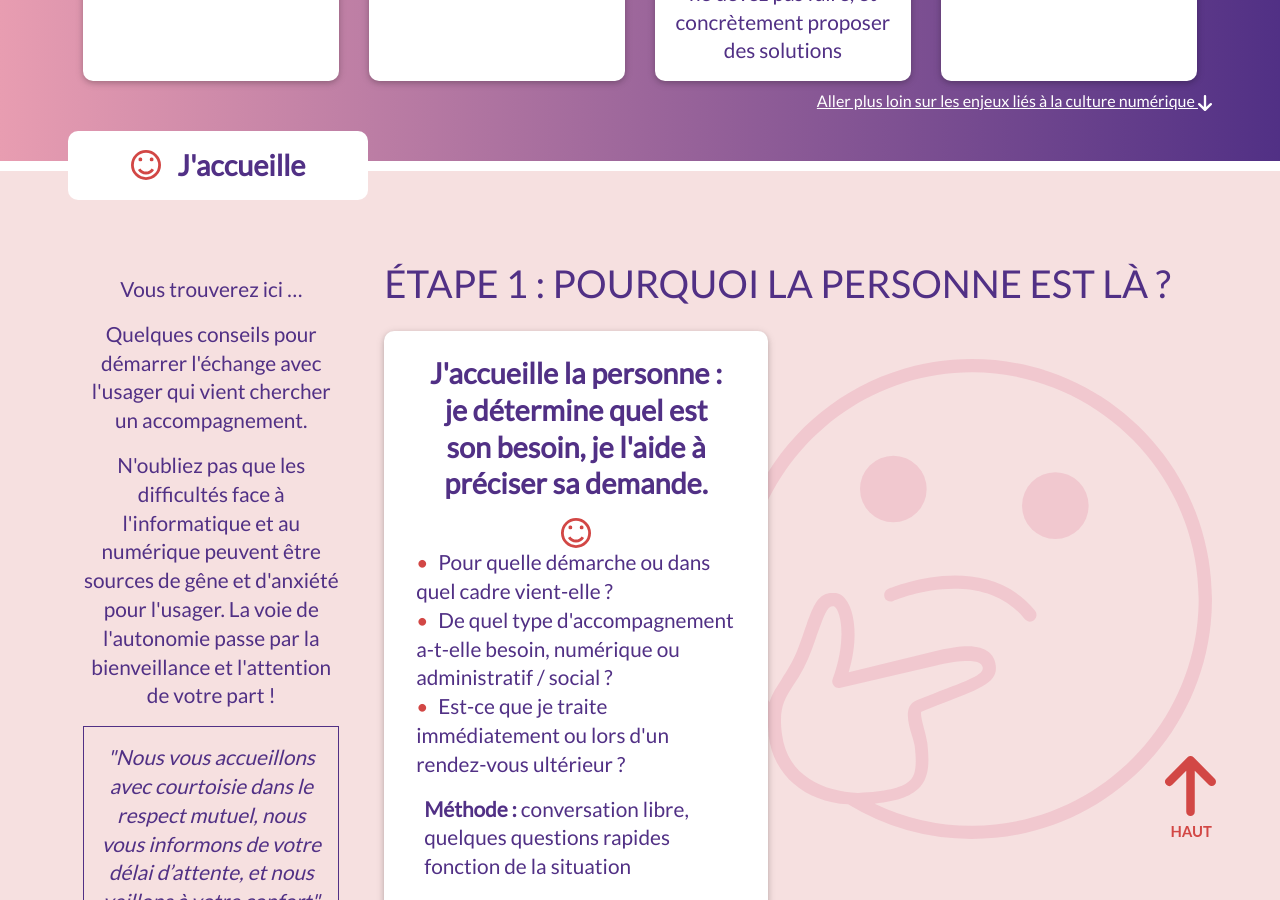
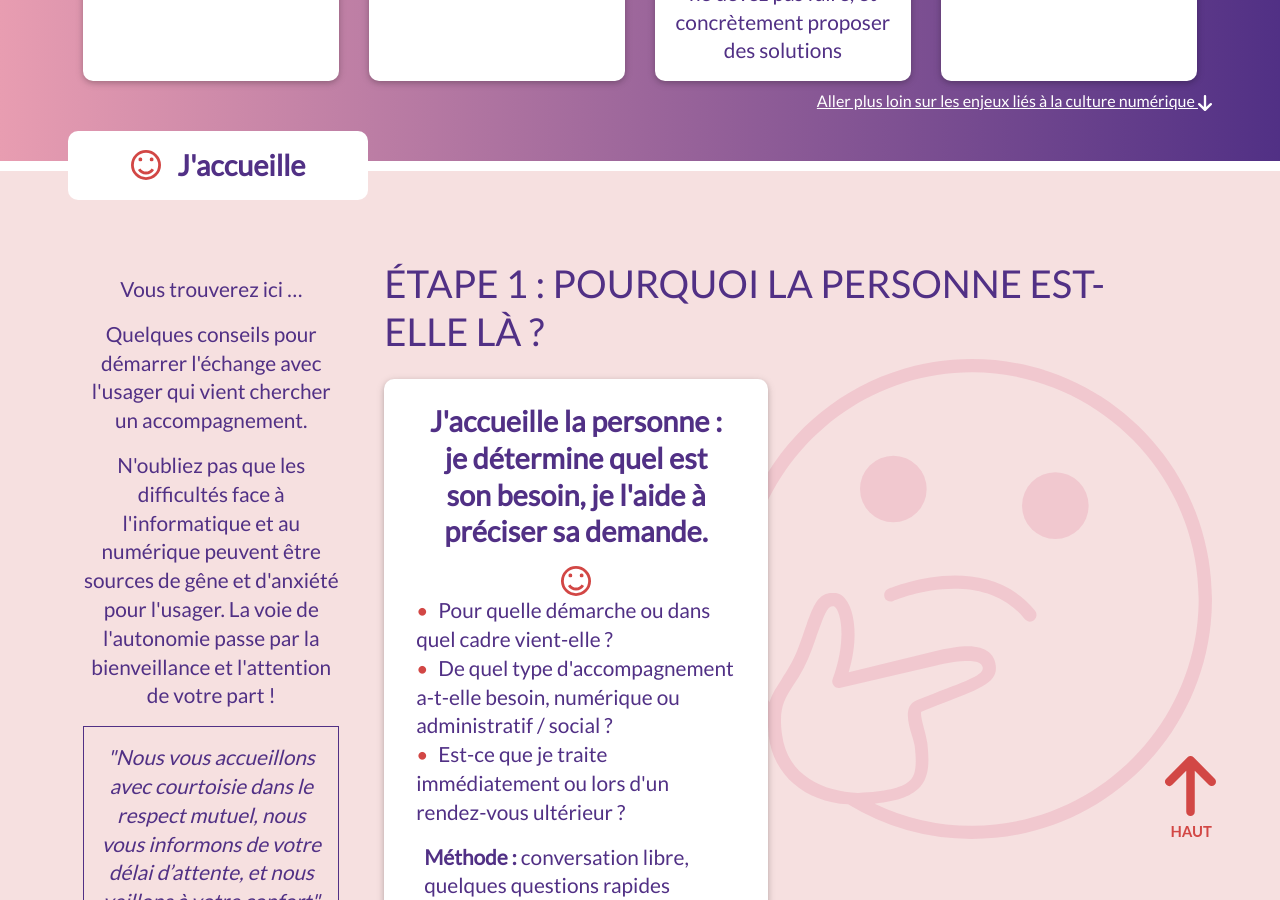
Before and after one commit to SocieteNumerique/kit, a Jekyll site: the page built from index.html, in a window 1280 px wide and 900 px high, scrolled down 1155 px. Built offline with Jekyll 4.4.1, drawn with Linux system fonts in a browser that asks for light colours; nearby versions of some CDN libraries.

Commit message:
bugfix : issue 75 - correction de texte

```diff
--- a/_includes/jaccueille.html
+++ b/_includes/jaccueille.html
@@ -21,7 +21,7 @@
                         <div class="row">
                             <img class="back-img" src="{{ site.url }}/images/emoti-think.svg">
                             <div class="col-12 mb-3">
-                                <h3>étape 1 : pourquoi la personne est là ?</h3>
+                                <h3>étape 1 : pourquoi la personne est-elle là ?</h3>
                             </div>
                             <div class="col-xl-6 col-md-8 col-12">
                                 <div class="card p-4">
```
